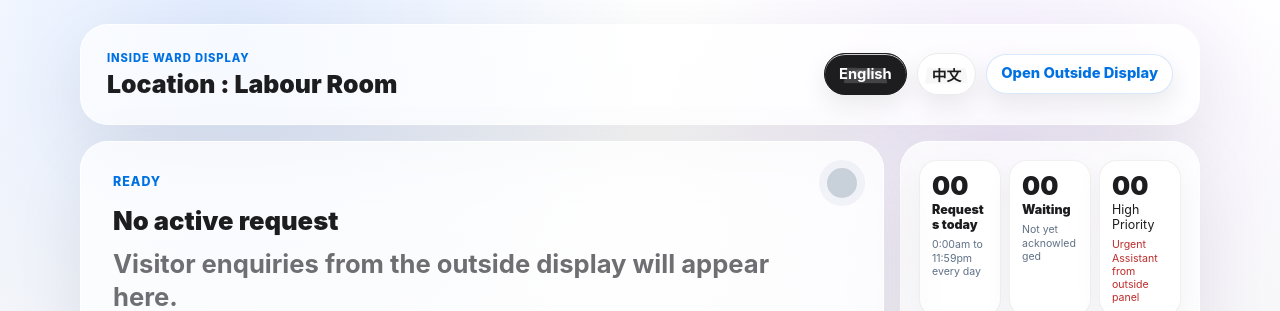
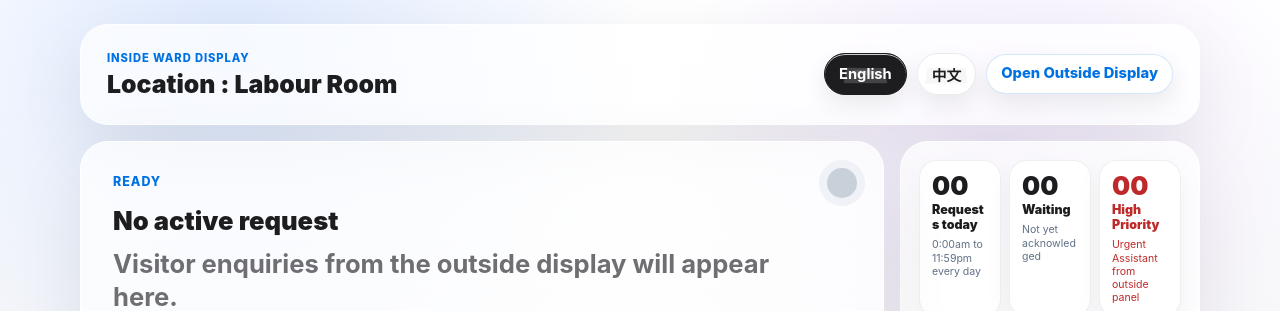
Before and after one commit to ninabun/smart-reception, a Next.js app: page /ward in a window 1280 px wide. Shown: the top 311 px of the page. Built offline with nearby package versions, Linux system fonts and the light colour scheme.

Commit message:
Emphasize high priority metric

```diff
--- a/app/globals.css
+++ b/app/globals.css
@@ -1615,6 +1615,12 @@ h3 {
   font-size: 0.78rem;
 }
 
+.ward-display .high-priority-metric span,
+.ward-display .high-priority-metric p {
+  color: var(--red);
+  font-weight: 950;
+}
+
 .ward-display .metric em {
   font-size: 0.66rem;
 }
```
